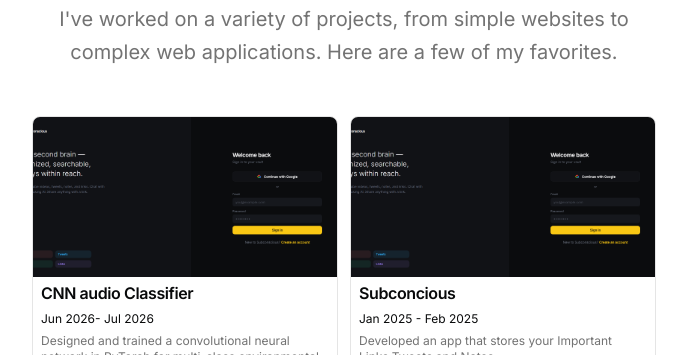
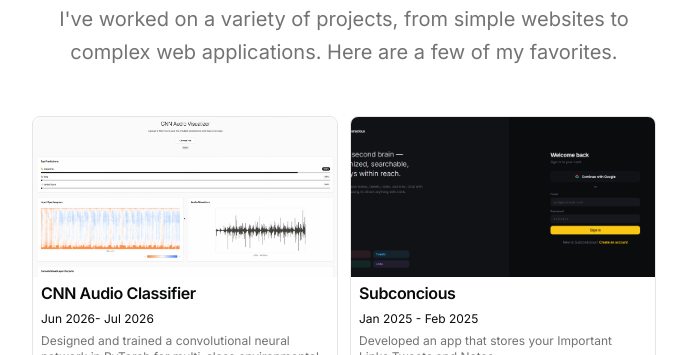
Before and after one commit to akshat1074/porfolio, a Next.js app: page / in a window 1280 px wide. Shown: the part 947-1302 px from the top of the page, without its empty margins (296-983 px from the left). Built offline with nearby package versions, Linux system fonts and the light colour scheme.

Commit message:
added cnn.png

```diff
--- a/src/data/resume.tsx
+++ b/src/data/resume.tsx
@@ -116,7 +116,7 @@ export const DATA = {
   ],
   projects: [
     {
-      title: "CNN audio Classifier",
+      title: "CNN Audio Classifier",
       href: "",
       dates: "Jun 2026- Jul 2026",
       active: true,
@@ -141,7 +141,7 @@ export const DATA = {
         },
 
       ],
-      image: "/Subconcious3.png",
+      image: "/cnn.png",
       video: "",
     },
     {
```
Also changed, not shown: public/cnn.png (added).
